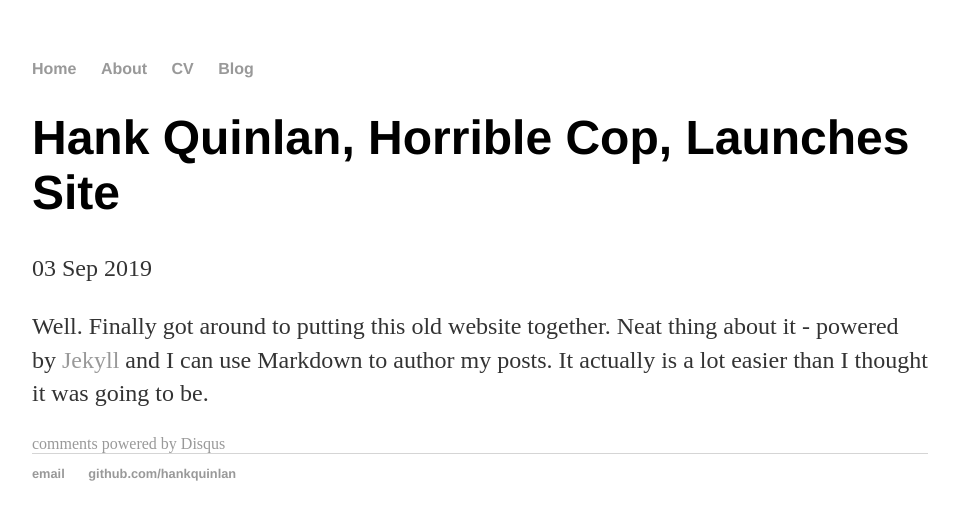
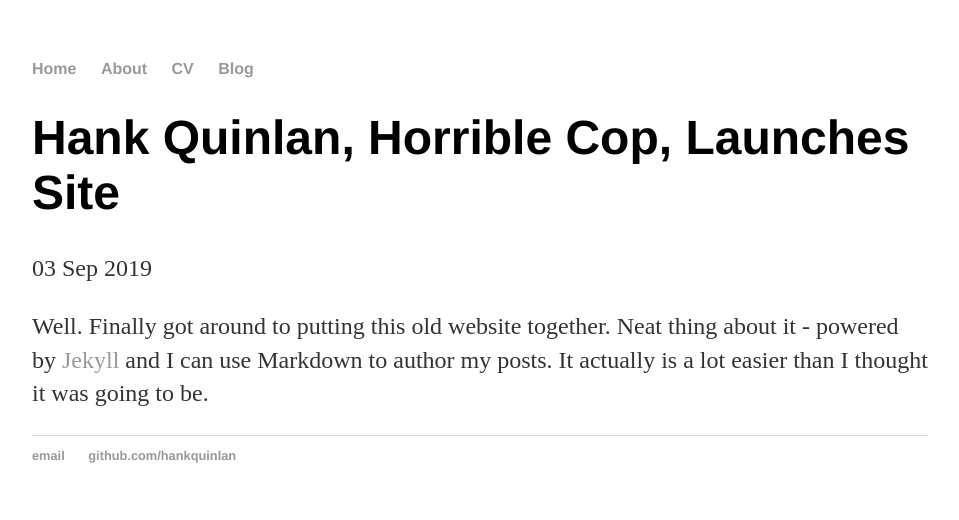
Before and after one commit to defdummer/defdummerold, a Jekyll site: the page built from _posts/2019-09-03-andrew-dummer-site-launched.md, in a window 1280 px wide. Shown: the top 520 px of the page, without its empty margins (160-1119 px from the left). Built offline with Jekyll 4.4.1, drawn with Linux system fonts in a browser that asks for light colours; comment, search, counter and statistics services are not loaded.

Commit message:
Remove disqus

```diff
--- a/_layouts/post.html
+++ b/_layouts/post.html
@@ -7,8 +7,3 @@ layout: default
 <div class="post">
   {{ content }}
 </div>
-
-<!-- Post comments -->
-			<div class="notecomments">
-				{% include disqus.html %}
-			</div>
```
